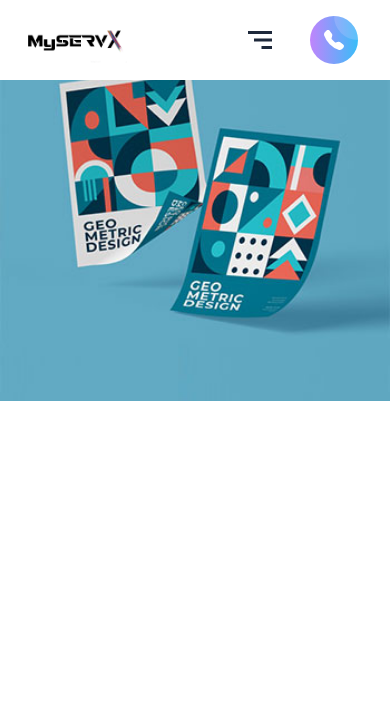
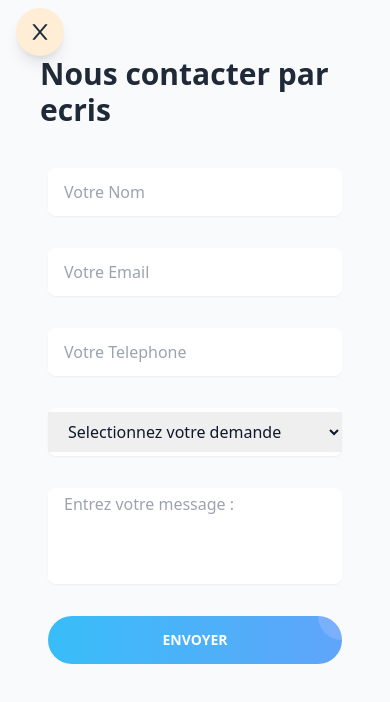
Before and after one commit to anesszereg/My_ServX, a Next.js app: page / in a window 390 px wide. Both pictures are taken after a click on the button 334 px from the left and 40 px from the top of the page. Shown: the top 702 px of the page. Built offline with nearby package versions, Linux system fonts and the light colour scheme.

Commit message:
Finished the navbar ( mobile navigation remains)

```diff
--- /dev/null
+++ b/context/main.tsx
@@ -0,0 +1,3 @@
+import { useContext, createContext } from "react";
+
+const MainContext = createContext(null);
--- a/src/components/FormDevis.jsx
+++ /dev/null
@@ -1,30 +0,0 @@
-
-const FormDevis = (props) => {
-    return (
-        <div className="">
-            <span className="inline-grid grid-cols-2">
-                {props.children}
-                <h2 className="text-2xl font-bold pt-4 pb-10 text-gray-800 relative">Nous contacter par ecris</h2>
-            </span>
-            <form action="" method="get" className="flex flex-col space-y-8 mb-4 sm:w-full pr-2 pl-2">
-
-                <input type="text" name="name" placeholder="Votre Nom" required data-error="Ne laissez pas les champs vide"
-                    className="w-full  pt-2  h-12 border-2 border-gray-200 focus:border-4 focus:border-b-red-400 rounded-md"
-                />
-                <input className="pt-2  h-12 border-2 border-gray-200 focus:border-4 focus:border-b-red-400 rounded-md" type="email" name="email"  placeholder="Votre Email" required data-error="Ne laissez pas les champs vide" />
-                <input className="pt-2  h-12 border-2 border-gray-200 focus:border-4 focus:border-b-red-400 rounded-md" type="tel" name="tel" placeholder="Votre Telephone" required data-error="Ne laissez pas les champs vide" />
-                <select  name="Dtype"  required="" className="text-gray-900 pt-2 h-12 border-2 border-gray-200 rounded-md">
-                    <option value="">Selectionnez votre demande</option>
-                    <option value="web">Site Web Vitrine</option>
-                    <option value="graphic">Site Web E-commerce</option>
-                    <option value="video">Autre</option>
-                </select>
-                <textarea className="pt-2 pb-2 h-32 border-2 border-gray-200 focus:border-4 focus:border-b-red-400 rounded-lg" placeholder="Entrez votre message : "/>
-
-                <button className="button w-full bg-red-400 h-12 rounded-3xl hover:bg-red-500" type="submit">Confirmer</button>
-            </form>
-        </div>
-    );
-}
-
-export default FormDevis;
--- /dev/null
+++ b/src/components/Header/FormDevis.jsx
@@ -0,0 +1,68 @@
+const FormDevis = (props) => {
+  return (
+    <div className="">
+      {/* {props.children} */}
+      <h2 className="text-3xl font-bold pt-4 pb-10 text-gray-800 relative">Nous contacter par ecris</h2>
+      <form
+        action=""
+        method="get"
+        className="flex items-center flex-col text-slate-900 space-y-8 mb-4 sm:w-full pr-2 pl-2"
+      >
+        <div className="group w-full outline-transparent bg-white py-1  outline outline-2 shadow-sm focus-within:outline-sky-400 transition-all ease-in-out duration-300   h-12  items-center      rounded-lg">
+          <input
+            type="text"
+            name="name"
+            placeholder="Votre Nom"
+            required
+            data-error="Ne laissez pas les champs vide"
+            className="h-full pl-4 outline-none  w-full"
+          />
+        </div>
+        <div className="group w-full outline-transparent bg-white py-1  outline outline-2 shadow-sm focus-within:outline-sky-400 transition-all ease-in-out duration-300   h-12  items-center      rounded-lg">
+          <input
+            type="email"
+            name="email"
+            placeholder="Votre Email"
+            required
+            data-error="Ne laissez pas les champs vide"
+            className="h-full pl-4 outline-none  w-full"
+          />
+        </div>
+        <div className="group w-full outline-transparent bg-white py-1  outline outline-2 shadow-sm focus-within:outline-sky-400 transition-all ease-in-out duration-300   h-12  items-center      rounded-lg">
+          <input
+            type="tel"
+            name="tel"
+            placeholder="Votre Telephone"
+            required
+            data-error="Ne laissez pas les champs vide"
+            className="h-full pl-4 outline-none  w-full"
+          />
+        </div>
+
+        <div className="group w-full outline-transparent bg-white py-1  outline outline-2 shadow-sm focus-within:outline-sky-400 transition-all ease-in-out duration-300   h-12  items-center      rounded-lg">
+          <select name="Dtype" required className="h-full pl-4 outline-none  w-full">
+            <option value="">Selectionnez votre demande</option>
+            <option value="web">Site Web Vitrine</option>
+            <option value="graphic">Site Web E-commerce</option>
+            <option value="video">Autre</option>
+          </select>
+        </div>
+
+
+        <div className="group w-full outline-transparent bg-white py-1  outline outline-2 shadow-sm focus-within:outline-sky-400 transition-all ease-in-out duration-300 resize-none   h-24  items-center      rounded-lg">
+          <textarea className="h-full pl-4 outline-none resize-none  w-full" placeholder="Entrez votre message : " />
+        </div>
+
+        <button
+          type="submit"
+          className="grid place-items-center h-12 w-full max-w-xs rounded-full relative overflow-hidden transition-all group font-bold text-sm duration-500 ease-in-out   text-white uppercase bg-gradient-to-r from-sky-400  to-blue-400"
+        >
+          <div className="w-12 h-12 group-hover:scale-[2.75] transition-all duration-500 ease-in-out rounded-full bg-purple-200  md:bg-opacity-20 bg-opacity-20 absolute -right-6 -top-6 "></div>
+        envoyer
+        </button>
+      </form>
+    </div>
+  );
+};
+
+export default FormDevis;
--- a/src/components/Header/NavBar.jsx
+++ b/src/components/Header/NavBar.jsx
@@ -8,7 +8,7 @@ import Navlinks from "./Navlinks";
 
 const NavBar = () => {
   const [isDropdownOpen, setDropdownOpen] = useState(false);
-  const [isSidebarOpen, setSideBarOpen] = useState(false);
+  const [visible, setVisible] = useState(false);
 
   return (
     // giving it a height of h-28 to keep the size fixed
@@ -22,27 +22,10 @@ const NavBar = () => {
             </div>
           </Link>
 
-        <Navlinks  />
+        <Navlinks setVisible={setVisible} visible={visible}  />
       </div>
+      <Sidebar visible={visible} setVisible={setVisible} />
 
-      {/* <Sidebar visibility={isSidebarOpen == true ? "block" : "hidden"}>
-        <div class="relative h-32 w-32 ">
-          <div
-            onClick={() => {
-              isSidebarOpen == true ? setSideBarOpen(false) : setSideBarOpen(true);
-            }}
-            class="flex left-0 top-0 h-16 w-16 rounded-full bg-green-500"
-          >
-            01
-          </div>
-        </div>
-      </Sidebar> */}
-
-      {/*
-<button className='bg-gradient-to-r from-violet-800 to-sky-500 h-[46px] w-[156px] text-[#fff] rounded-[44px] gap-2 right-0 mt-4 ml-6 hover:shadow-xl hover:bg-gradient-to-r hover:from-violet-900 hover:to-sky-600'>
-                                    <span>Request A Quote</span>
-                                </button>
-                                */}
     </nav>
   );
 };
--- a/src/components/Header/Navlinks.jsx
+++ b/src/components/Header/Navlinks.jsx
@@ -2,7 +2,7 @@ import Link from "next/link";
 import { BiMenuAltRight } from "react-icons/bi";
 import { useState } from "react";
 import {BsFillTelephoneFill} from "react-icons/bs"
-const Navlinks = (props) => {
+const Navlinks = ({visible,setVisible}) => {
   const links = [
     { title: "about", slug: "/about" },
     { title: "contact", slug: "/contact" },
@@ -30,7 +30,7 @@ const Navlinks = (props) => {
         <button type="button" className="block md:hidden">
             <BiMenuAltRight className="text-4xl  text-slate-800" />
           </button>
-          <button type="button" className="grid place-items-center md:w-40 w-12 h-12 rounded-full relative overflow-hidden transition-all group font-bold text-sm duration-500 ease-in-out   text-white uppercase bg-gradient-to-r from-purple-400  to-sky-400">
+          <button onClick={()=>setVisible(!visible)} type="button" className="grid place-items-center md:w-40 w-12 h-12 rounded-full relative overflow-hidden transition-all group font-bold text-sm duration-500 ease-in-out   text-white uppercase bg-gradient-to-r from-purple-400  to-sky-400">
             <div className="w-12 h-12 group-hover:scale-[1.75] transition-all duration-500 ease-in-out rounded-full bg-purple-200 md:bg-purple-600 md:bg-opacity-20 bg-opacity-20 absolute -right-6 -top-6 "></div>
             <span className="hidden md:block">contact</span>
             <BsFillTelephoneFill className="md:hidden text-xl text-white" />
--- a/src/components/Header/Sidebar.jsx
+++ b/src/components/Header/Sidebar.jsx
@@ -1,20 +1,22 @@
-import { Children, useState } from "react";
-import FormDevis from "../FormDevis";
-const Sidebar = (props) => {
+import FormDevis from "./FormDevis";
+import {AiOutlineClose} from "react-icons/ai"
+const Sidebar = ({visible,setVisible}) => {
   return (
     <div
-    className=""
-      onClick={() => {
-        console.log(props.visibility);
-      }}
+    className={` w-full ${visible ? "visible" :"invisible"} bg-slate-900 backdrop-blur-sm bg-opacity-10 h-screen shadow-xl  absolute right-0 top-0`}
     >
+      <div onClick={()=>setVisible(false)} className="absolute h-full w-full inset-0">
+
+      </div>
+      {/* use template strings to implement varibales in css */}
       <div
-        className={
-          "top-0 right-0 sm:w-[35vw] xs:w-[45vw] w-2/3 bg-white  p-10 pl-20 text-white fixed h-full  " +
-          props.visibility
-        }
+        className={`top-0 w-full max-w-xl transition-all ease-in-out duration-500 ${visible ? "translate-x-0 opacity-100" : "translate-x-full opacity-0"} right-0   bg-gray-50  p-10 sm:px-20 text-white absolute h-full`}
       >
-        <FormDevis>{props.children} </FormDevis>
+        <button type="button" onClick={()=>setVisible(false)} className="h-12 transition-colors hover:bg-orange-200 duration-300 ease-in-out shadow-lg grid place-items-center w-12 absolute left-4 sm:-left-6 top-2 bg-orange-100 rounded-full">
+        <AiOutlineClose className="text-2xl  text-slate-800" />
+        </button>
+        {/* <FormDevis>{props.children} </FormDevis> */}
+        <FormDevis />
       </div>
     </div>
   );
--- /dev/null
+++ b/src/components/HeroSection.jsx
@@ -0,0 +1,11 @@
+import React from 'react'
+
+const HeroSection = () => {
+  return (
+    <div>
+
+    </div>
+  )
+}
+
+export default HeroSection
--- a/src/styles/globals.css
+++ b/src/styles/globals.css
@@ -9,7 +9,7 @@
 
 /* Chrome, Edge, and Safari */
 *::-webkit-scrollbar {
-  width: 15px;
+  width: 6px;
   /*background-image: -webkit-linear-gradient(45deg,#ffbd84,#ff1f8e);*/
    /* background-image: -o-linear-gradient(45deg,#ffbd84,#ff1f8e);*/
     /* background-image: linear-gradient(45deg,#ffbd84,#ff1f8e);*/
```
